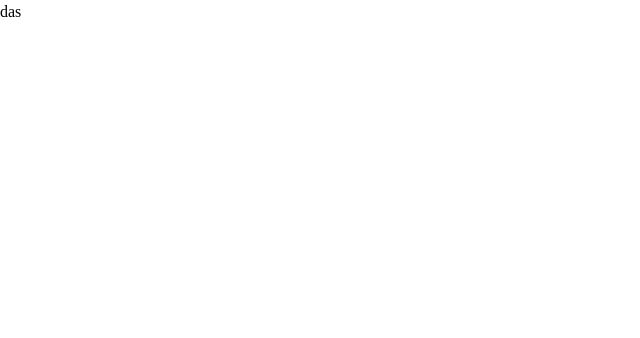
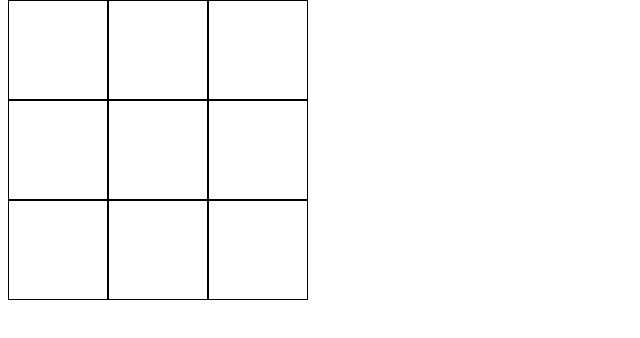
Before and after one commit to Andriikryl/Tic-Tac-Toe-Game, a React (Vite) app: page / in a window 1280 px wide. Shown: the top 338 px of the page, without its empty margins (0-640 px from the left). Built offline with nearby package versions, Linux system fonts and the light colour scheme.

Commit message:
add tic-tac-toe component

```diff
--- a/src/App.tsx
+++ b/src/App.tsx
@@ -1,5 +1,11 @@
+import TicTacToe from "./components/TicTacToe/TicTacToe";
+
 function App() {
-  return <main>das</main>;
+  return (
+    <main>
+      <TicTacToe />
+    </main>
+  );
 }
 
 export default App;
--- /dev/null
+++ b/src/components/TicTacToe/TicTacToe.tsx
@@ -0,0 +1,55 @@
+import { useState } from "react";
+import styles from "./stlyle.module.css";
+import {
+  DIMENSIONS,
+  PLAYER_X,
+  PLAYER_O,
+  SQUARE_DIMS,
+} from "../../utiles/constants";
+
+const emptyGrid = new Array(DIMENSIONS ** 2).fill(null);
+
+export default function TicTacToe() {
+  const [grid, setGrid] = useState(emptyGrid);
+  const [players, setPlayers] = useState({
+    human: PLAYER_X,
+    ai: PLAYER_O,
+  });
+
+  const move = (index: number, player: number) => {
+    setGrid((grid) => {
+      const gridCopy = grid.concat();
+      gridCopy[index] = player;
+      return gridCopy;
+    });
+  };
+
+  const humanMove = (index: number) => {
+    if (!grid[index]) {
+      move(index, players.human);
+    }
+  };
+
+  return (
+    <div
+      className={styles.container}
+      style={{ width: `${DIMENSIONS * (SQUARE_DIMS + 5)}px` }}
+    >
+      {grid.map((value, index) => {
+        const isActive = value !== null;
+
+        return (
+          <div
+            key={index}
+            className={styles.square}
+            onClick={() => humanMove(index)}
+          >
+            {isActive && (
+              <p className={styles.marker}>{value === PLAYER_X ? "X" : "O"}</p>
+            )}
+          </div>
+        );
+      })}
+    </div>
+  );
+}
--- /dev/null
+++ b/src/components/TicTacToe/stlyle.module.css
@@ -0,0 +1,20 @@
+.container {
+    display: flex;
+    justify-content: center;
+    flex-flow: wrap;
+    position: relative;
+  }
+
+  .square {
+    display: flex;
+    justify-content: center;
+    align-items: center;
+    width: 100px;
+    height: 100px;
+    border: 1px solid black;
+    cursor: pointer;
+  }
+
+  .marker {
+    font-size: 68px;
+  }
```
Also changed, not shown: src/components/TicTacToe.tsx (deleted).
